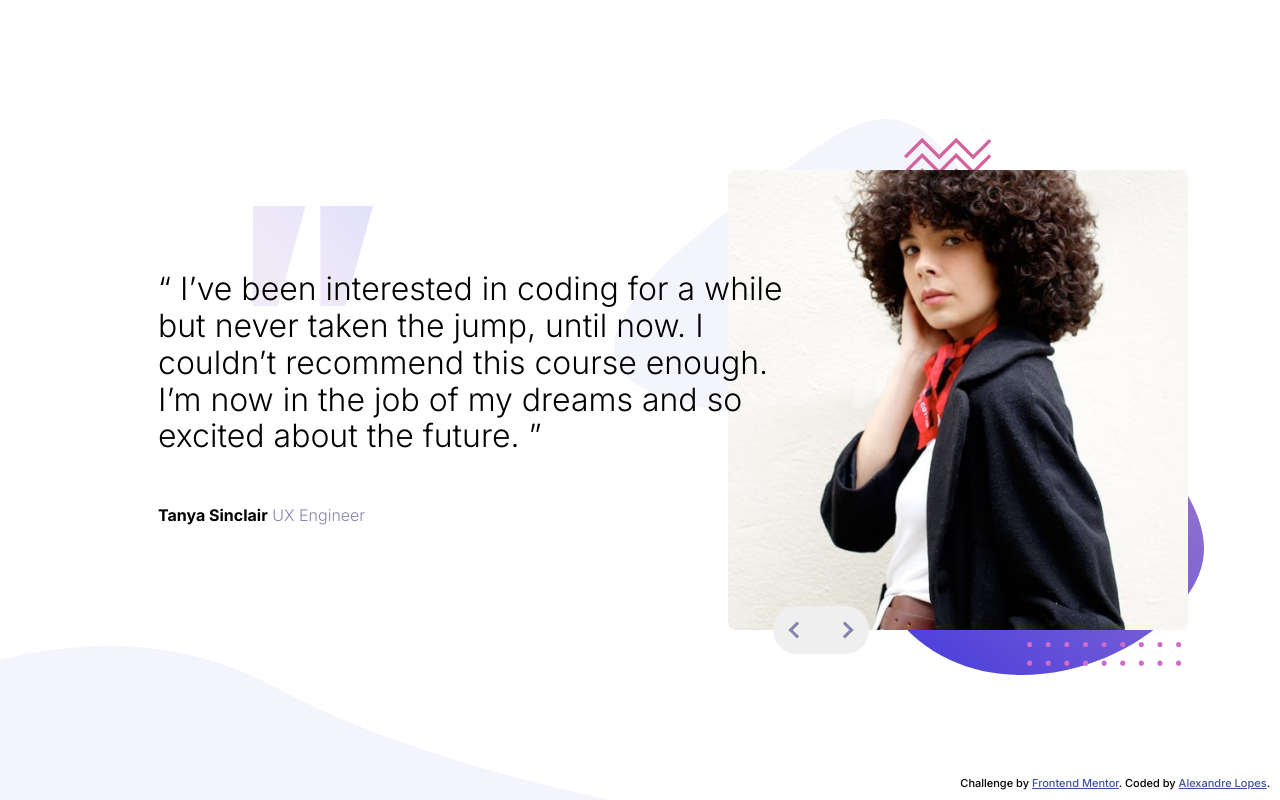
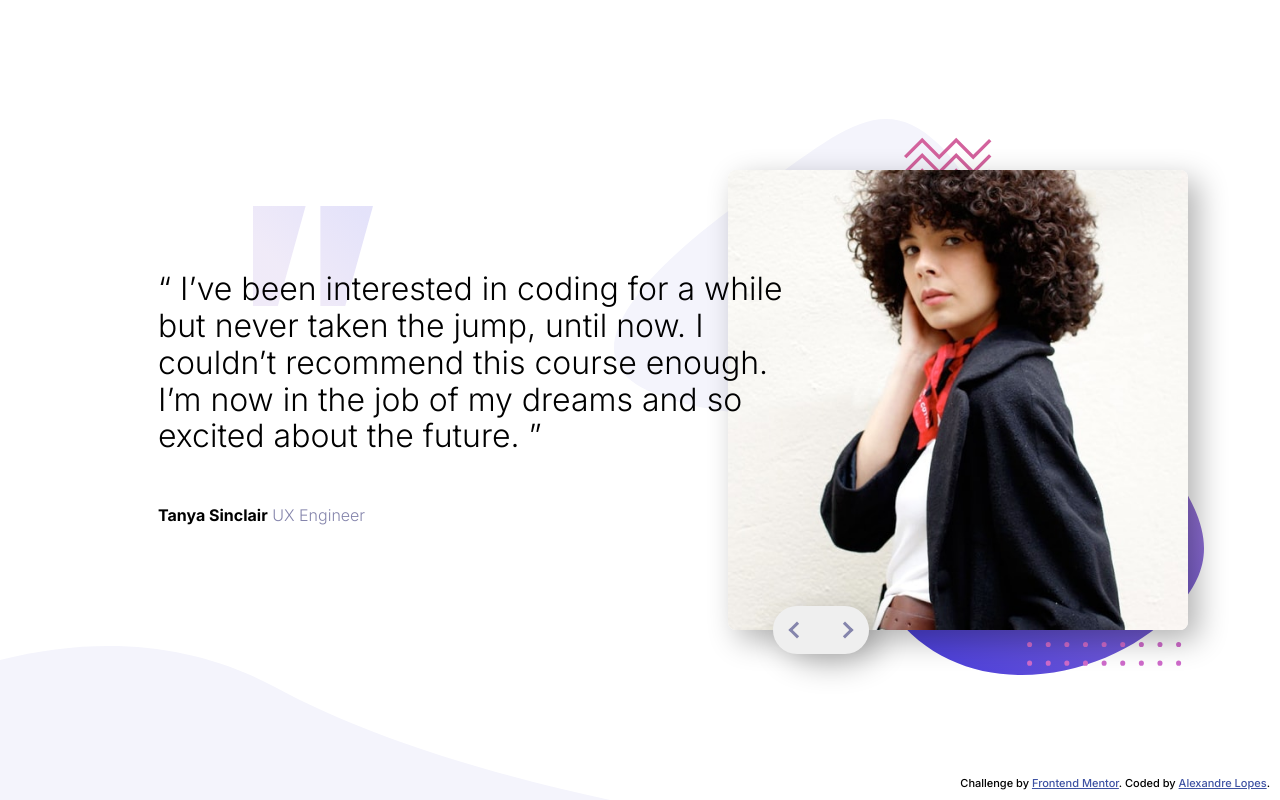
Before and after one commit to alexlopesbr/Coding-Bootcamp-Testimonials-Slider, a website: page index.html in a window 1280 px wide. Drawn offline with Linux system fonts and the light colour scheme.

Commit message:
box-shadow added in buttons and images

```diff
--- a/css/style.css
+++ b/css/style.css
@@ -90,6 +90,7 @@ span {
   animation: botton 500ms forwards;
   animation-delay: 250ms;
   border-radius: 8px;
+  box-shadow: 10px 10px 30px 0px rgba(0, 0, 0, 0.3);
 }
 
 /* --- Buttons ---*/
@@ -99,8 +100,7 @@ span {
   display: flex;
 
   border-radius: 50%;
-  -webkit-border-radius: 50%;
-  -moz-border-radius: 50%;
+  box-shadow: 10px 10px 30px 0px rgba(0, 0, 0, 0.3);
 }
 
 .buttons button {
```
